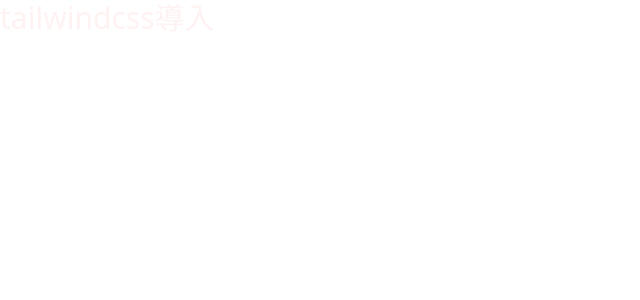
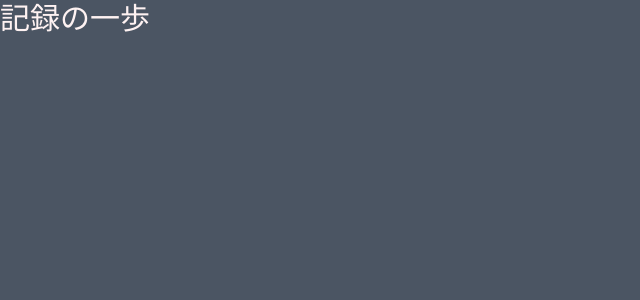
Before and after one commit to toasahi/asagain_library, a Next.js app: page / in a window 1280 px wide. Shown: the top 300 px of the page, without its empty margins (0-640 px from the left). Built offline with nearby package versions, Linux system fonts and the light colour scheme.

Commit message:
First Setting

```diff
--- a/pages/_app.tsx
+++ b/pages/_app.tsx
@@ -1,7 +1,18 @@
+import Head from 'next/head';
 import '../styles/globals.css';
 
 function MyApp({ Component, pageProps }) {
-  return <Component {...pageProps} />;
+  return (
+    <>
+      <Head>
+        <title>Next.jsのアプリ</title>
+        <meta name="description" content="これはNext.jsのアプリです" />
+        <meta property="og:title" content="Next.jsのアプリ" />
+        <meta property="og:description" content="これはNext.jsのアプリ" />
+      </Head>
+      <Component {...pageProps} />
+    </>
+  );
 }
 
 export default MyApp;
--- /dev/null
+++ b/pages/_document.tsx
@@ -0,0 +1,17 @@
+import Document, { Html, Head, Main, NextScript } from 'next/document';
+
+class MyDocument extends Document {
+  render() {
+    return (
+      <Html lang="ja">
+        <Head />
+        <body className="bg-gray-600">
+          <Main />
+          <NextScript />
+        </body>
+      </Html>
+    );
+  }
+}
+
+export default MyDocument;
--- a/pages/api/hello.tsx
+++ /dev/null
@@ -1,5 +0,0 @@
-// Next.js API route support: https://nextjs.org/docs/api-routes/introduction
-
-export default function handler(req, res) {
-  res.status(200).json({ name: 'John Doe' });
-}
--- a/pages/index.tsx
+++ b/pages/index.tsx
@@ -5,7 +5,7 @@
 export default function Home() {
   return (
     <>
-      <h1 className="text-3xl text-red-50">tailwindcss導入</h1>
+      <h1 className="text-3xl text-red-50">記録の一歩</h1>
     </>
   );
 }
```
